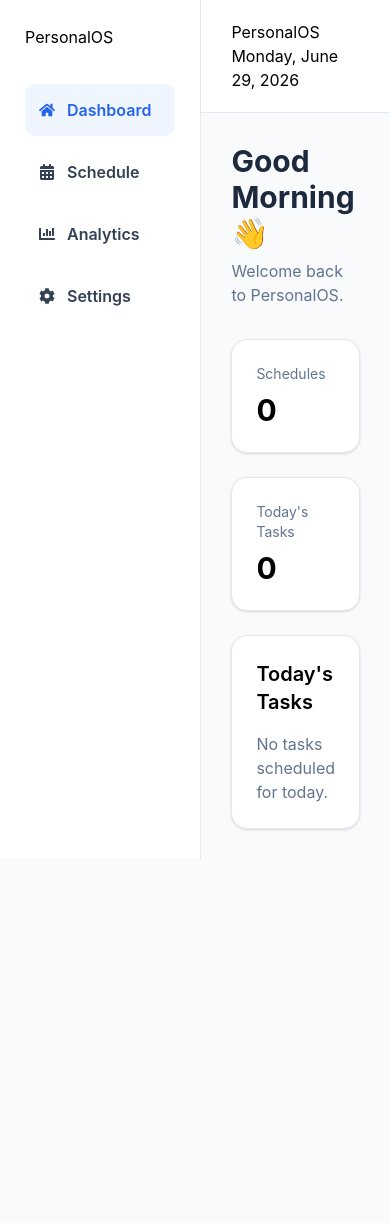
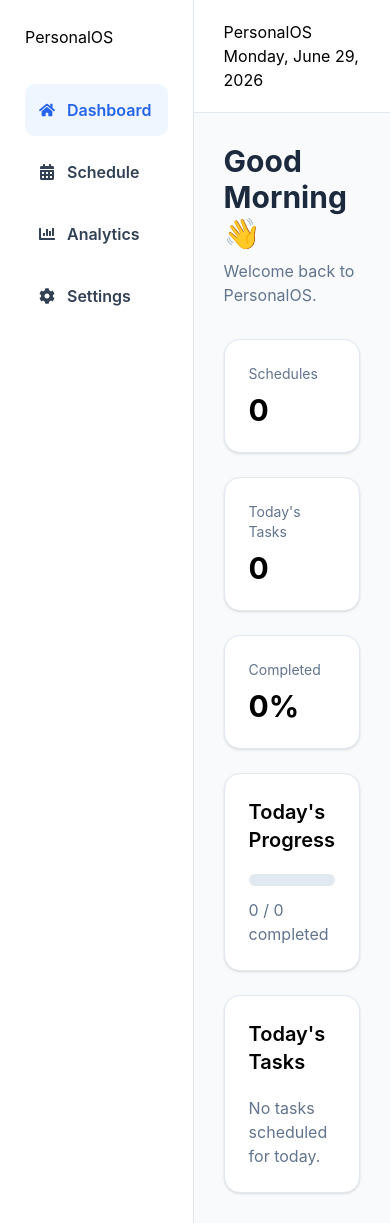
Before and after one commit to OneTime24/personal-os, a React (Vite) app: page / in a window 390 px wide. Before the commit the page ends 859 px from the top, so only its background shows below. Built offline with nearby package versions, Linux system fonts and the light colour scheme.

Commit message:
added checkbox

```diff
--- a/src/pages/Dashboard.jsx
+++ b/src/pages/Dashboard.jsx
@@ -1,4 +1,4 @@
-import { useEffect, useState } from "react";
+import { useEffect, useMemo, useState } from "react";
 
 import Card from "../components/Card";
 import PageHeader from "../components/PageHeader";
@@ -6,6 +6,22 @@ import StatCard from "../components/StatCard";
 
 function Dashboard() {
   const [schedules, setSchedules] = useState([]);
+
+  const today = new Date().toLocaleDateString("en-US", {
+    weekday: "short",
+  });
+
+  const todayKey = new Date().toISOString().split("T")[0];
+
+  const [completedTasks, setCompletedTasks] = useState(() => {
+    const saved = localStorage.getItem("dailyCompletions");
+
+    if (!saved) return {};
+
+    const allCompletions = JSON.parse(saved);
+
+    return allCompletions[todayKey] || {};
+  });
 
   useEffect(() => {
     const savedSchedules = localStorage.getItem("schedules");
@@ -15,13 +31,43 @@ function Dashboard() {
     }
   }, []);
 
-  const today = new Date().toLocaleDateString("en-US", {
-  weekday: "short",
-});
+  useEffect(() => {
+    const allCompletions = JSON.parse(
+      localStorage.getItem("dailyCompletions") || "{}"
+    );
+
+    allCompletions[todayKey] = completedTasks;
+
+    localStorage.setItem(
+      "dailyCompletions",
+      JSON.stringify(allCompletions)
+    );
+  }, [completedTasks, todayKey]);
 
   const todaysSchedules = schedules.filter((schedule) =>
     schedule.repeatDays.includes(today)
   );
+
+  const completedCount = useMemo(() => {
+    return todaysSchedules.filter(
+      (task) => completedTasks[task.id]
+    ).length;
+  }, [todaysSchedules, completedTasks]);
+
+  const progress =
+    todaysSchedules.length === 0
+      ? 0
+      : Math.round(
+          (completedCount / todaysSchedules.length) * 100
+        );
+
+  function toggleTask(id) {
+    setCompletedTasks((prev) => ({
+      ...prev,
+      [id]: !prev[id],
+    }));
+  }
+
   return (
     <div className="space-y-6">
       <PageHeader
@@ -29,7 +75,7 @@ const todaysSchedules = schedules.filter((schedule) =>
         subtitle="Welcome back to PersonalOS."
       />
 
-      <div className="grid grid-cols-1 md:grid-cols-2 gap-6">
+      <div className="grid grid-cols-1 md:grid-cols-3 gap-6">
         <StatCard
           title="Schedules"
           value={schedules.length}
@@ -39,35 +85,69 @@ const todaysSchedules = schedules.filter((schedule) =>
           title="Today's Tasks"
           value={todaysSchedules.length}
         />
+
+        <StatCard
+          title="Completed"
+          value={`${progress}%`}
+        />
       </div>
 
       <Card>
-        <h2 className="text-xl font-semibold mb-4">
+        <h2 className="text-xl font-semibold">
+          Today's Progress
+        </h2>
+
+        <div className="w-full h-3 bg-slate-200 rounded-full mt-5">
+          <div
+            className="bg-blue-600 h-3 rounded-full transition-all"
+            style={{ width: `${progress}%` }}
+          />
+        </div>
+
+        <p className="mt-3 text-slate-500">
+          {completedCount} / {todaysSchedules.length} completed
+        </p>
+      </Card>
+
+      <Card>
+        <h2 className="text-xl font-semibold mb-5">
           Today's Tasks
         </h2>
+
         {todaysSchedules.length === 0 ? (
           <p className="text-slate-500">
             No tasks scheduled for today.
           </p>
         ) : (
-          <div className="space-y-3">
-            {todaysSchedules.map((schedule) => (
-              <div
-                key={schedule.id}
-                className="border rounded-xl p-4"
+          <div className="space-y-4">
+            {todaysSchedules.map((task) => (
+              <label
+                key={task.id}
+                className="flex items-center gap-4 p-3 rounded-xl hover:bg-slate-50 cursor-pointer"
               >
-                <h3 className="font-semibold">
-                  {schedule.title}
+                <input
+                  type="checkbox"
+                  checked={completedTasks[task.id] || false}
+                  onChange={() => toggleTask(task.id)}
+                  className="w-5 h-5"
+                />
+
+                <div className="flex-1">
+                  <h3
+                    className={`font-semibold ${
+                      completedTasks[task.id]
+                        ? "line-through text-slate-400"
+                        : ""
+                    }`}
+                  >
+                    {task.title}
                   </h3>
 
-                <p className="text-slate-500 text-sm">
-                  {schedule.startTime} → {schedule.endTime}
-                </p>
-
-                <p className="text-sm mt-2">
-                  {schedule.repeatDays.join(", ")}
+                  <p className="text-sm text-slate-500">
+                    {task.startTime} → {task.endTime}
                   </p>
                 </div>
+              </label>
             ))}
           </div>
         )}
```
Lines whose indentation alone changed are shown as unchanged.
